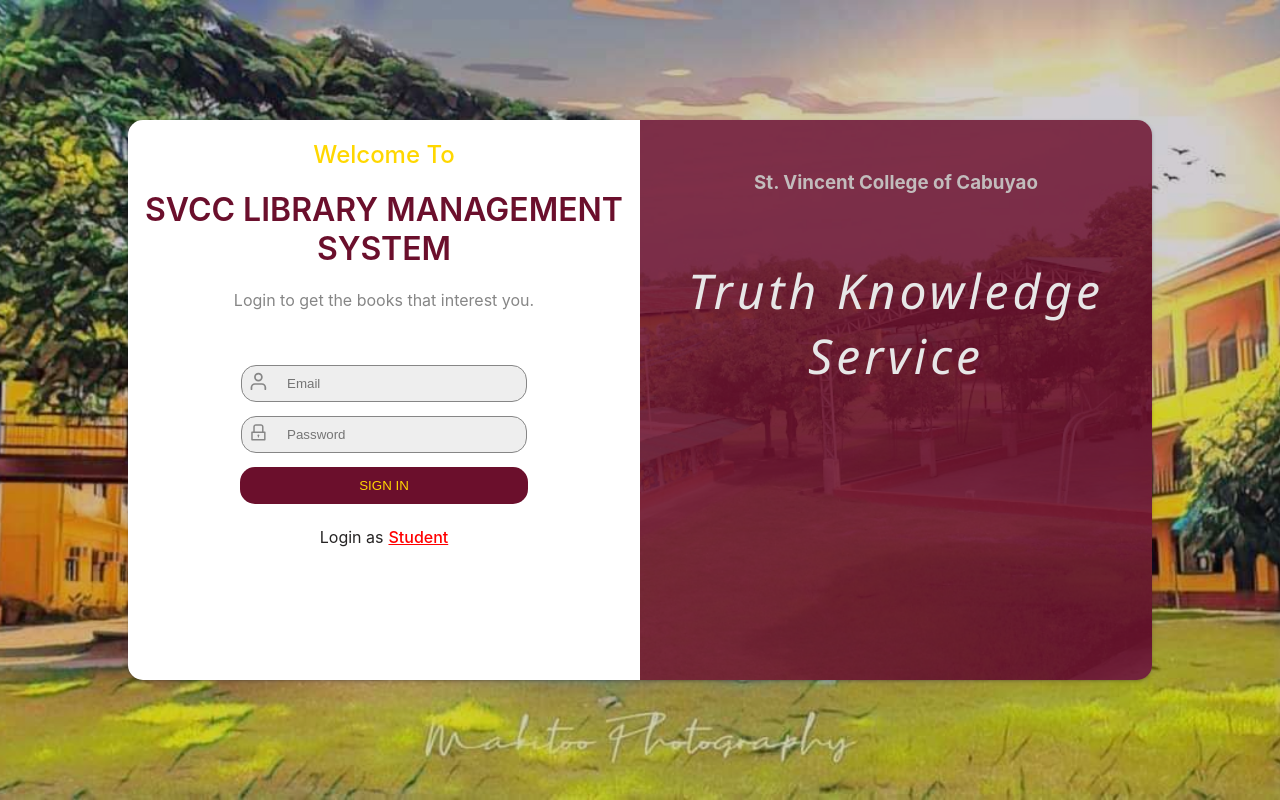
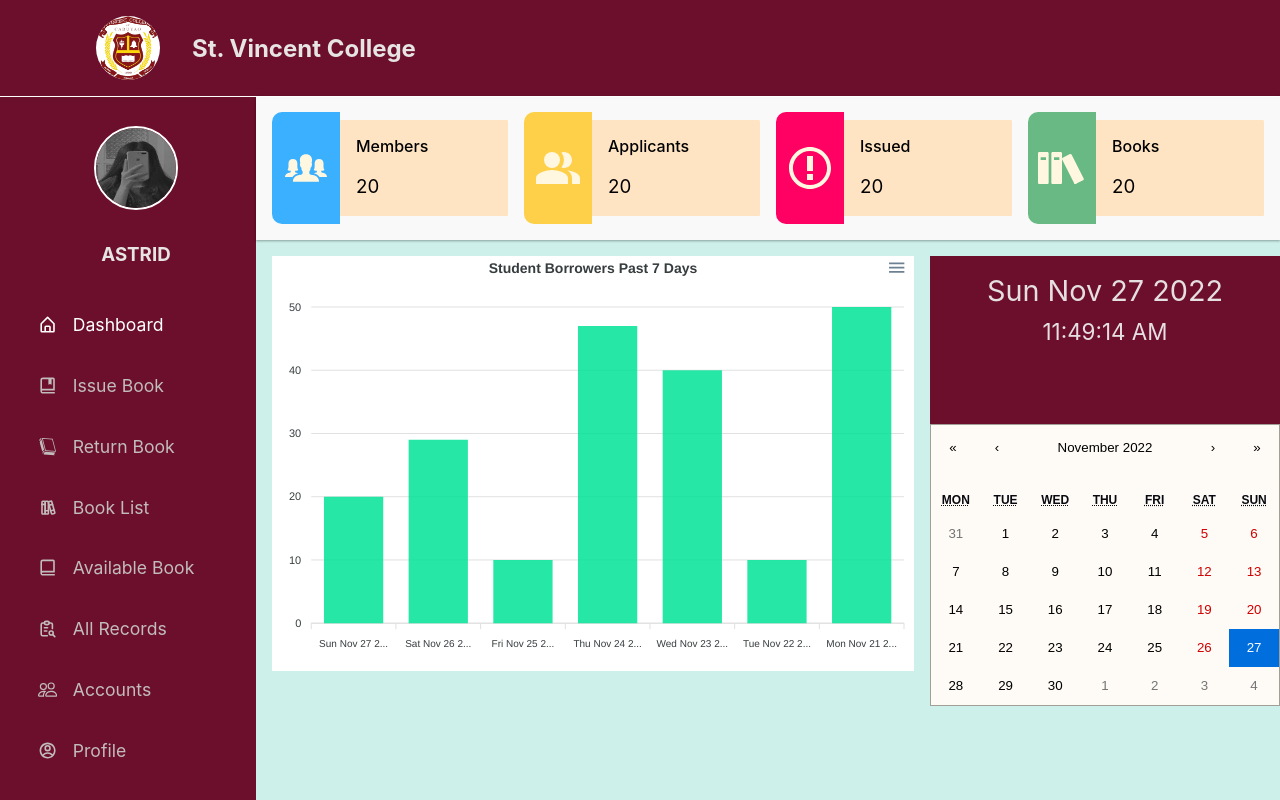
Before and after one commit to astridpx/REACT-SVCC-LIBRARY-MANAGEMENT-SYSTEM, a React (Create React App) app in the folder client/: page / in a window 1280 px wide. Built offline with nearby package versions, Linux system fonts and the light colour scheme; sample sign-in values are in the browser's storage.

Commit message:
Protected Routes Added

```diff
--- a/client/src/App.js
+++ b/client/src/App.js
@@ -1,7 +1,8 @@
 import React from "react";
 import "./App.css";
-import { BrowserRouter, Routes, Route } from "react-router-dom";
+import { BrowserRouter, Routes, Route, Navigate } from "react-router-dom";
 import Navbar from "./components/Navbar";
+import PrivateRoutes from "./utils/PrivateRoutes";
 
 // pages
 import Dashboard from "./pages/Dashboard";
@@ -15,8 +16,6 @@ import Profile from "./pages/Profile";
 
 // LOGIN REGISTER
 import Login from "./pages/Login-Register/Login";
-// STUDENT REGISTER
-import StudentRegister from "./pages/Login-Register/components/Student.register";
 
 function App() {
   return (
@@ -24,11 +23,9 @@ function App() {
       {/* basename={window.location.pathname || ""} */}
 
       <BrowserRouter>
-        {/* <Navbar /> */}
         <Routes>
-          <Route path="/" exact element={<Login />} />
-          {/* <Route path="/Student-Register" exact element={<StudentRegister />} /> */}
-          <Route path="/Dashboard" exact element={<Dashboard />} />
+          <Route element={<PrivateRoutes />}>
+            <Route path="/" exact element={<Dashboard />} />
             <Route path="/Issue-Books" exact element={<IssueBooks />} />
             <Route path="/Return-Books" exact element={<ReturnBook />} />
             <Route path="/Books" exact element={<Book />} />
@@ -36,6 +33,9 @@ function App() {
             <Route path="/All-Records" exact element={<AllRecord />} />
             <Route path="/Accounts" exact element={<Account />} />
             <Route path="/Profile" exact element={<Profile />} />
+          </Route>
+
+          <Route path="/Login" exact element={<Login />} />
         </Routes>
       </BrowserRouter>
     </>
--- a/client/src/components/Navbar.js
+++ b/client/src/components/Navbar.js
@@ -41,7 +41,7 @@ const Navbar = () => {
             <ul>
               <li>
                 <BiHomeAlt className="icons" />
-                <Link to="/Dashboard">Dashboard</Link>
+                <Link to="/">Dashboard</Link>
               </li>
               <li>
                 <BiBookBookmark className="icons" />
--- a/client/src/components/Sidebar.js
+++ b/client/src/components/Sidebar.js
@@ -30,7 +30,7 @@ const Sidebar = (props) => {
           <ul>
             <li>
               <BiHomeAlt className="icons" id={props.dashboard} />
-              <Link to="/Dashboard" id={props.dashboard}>
+              <Link to="/" id={props.dashboard}>
                 Dashboard
               </Link>
             </li>
--- a/client/src/pages/Login-Register/components/AdminForm.login.js
+++ b/client/src/pages/Login-Register/components/AdminForm.login.js
@@ -27,7 +27,7 @@ const AdminForm = ({ AdminStudentloginForm }) => {
     toast: true,
     position: "center",
     showConfirmButton: false,
-    timer: 1500,
+    timer: 1000,
     timerProgressBar: true,
     didOpen: (toast) => {
       toast.addEventListener("mouseenter", Swal.stopTimer);
@@ -38,6 +38,7 @@ const AdminForm = ({ AdminStudentloginForm }) => {
   const HandleSubmitAdminLogin = (e) => {
     e.preventDefault();
 
+    // axios.defaults.withCredentials = true;
     const dataConfig = {
       url: "http://localhost:5000/admin/adminLogin",
       method: "post",
@@ -52,7 +53,11 @@ const AdminForm = ({ AdminStudentloginForm }) => {
         Toast.fire({
           icon: "success",
           title: result.data.message,
-        }).then(() => navigate("/Dashboard"));
+        })
+          .then(() => {
+            localStorage.setItem("token", result.data.token);
+          })
+          .then(() => navigate("/"));
       })
       .catch((error) => {
         Toast.fire({
--- /dev/null
+++ b/client/src/utils/PrivateRoutes.js
@@ -0,0 +1,10 @@
+import React from "react";
+import { Outlet, Navigate } from "react-router-dom";
+
+const PrivateRoutes = () => {
+  const auth = { token: localStorage.getItem("token") };
+
+  return auth.token ? <Outlet /> : <Navigate to="/Login" />;
+};
+
+export default PrivateRoutes;
```
Also changed, not shown: 2 other files (tests, documents, lock files or other folders). Lines whose indentation alone changed are shown as unchanged.
